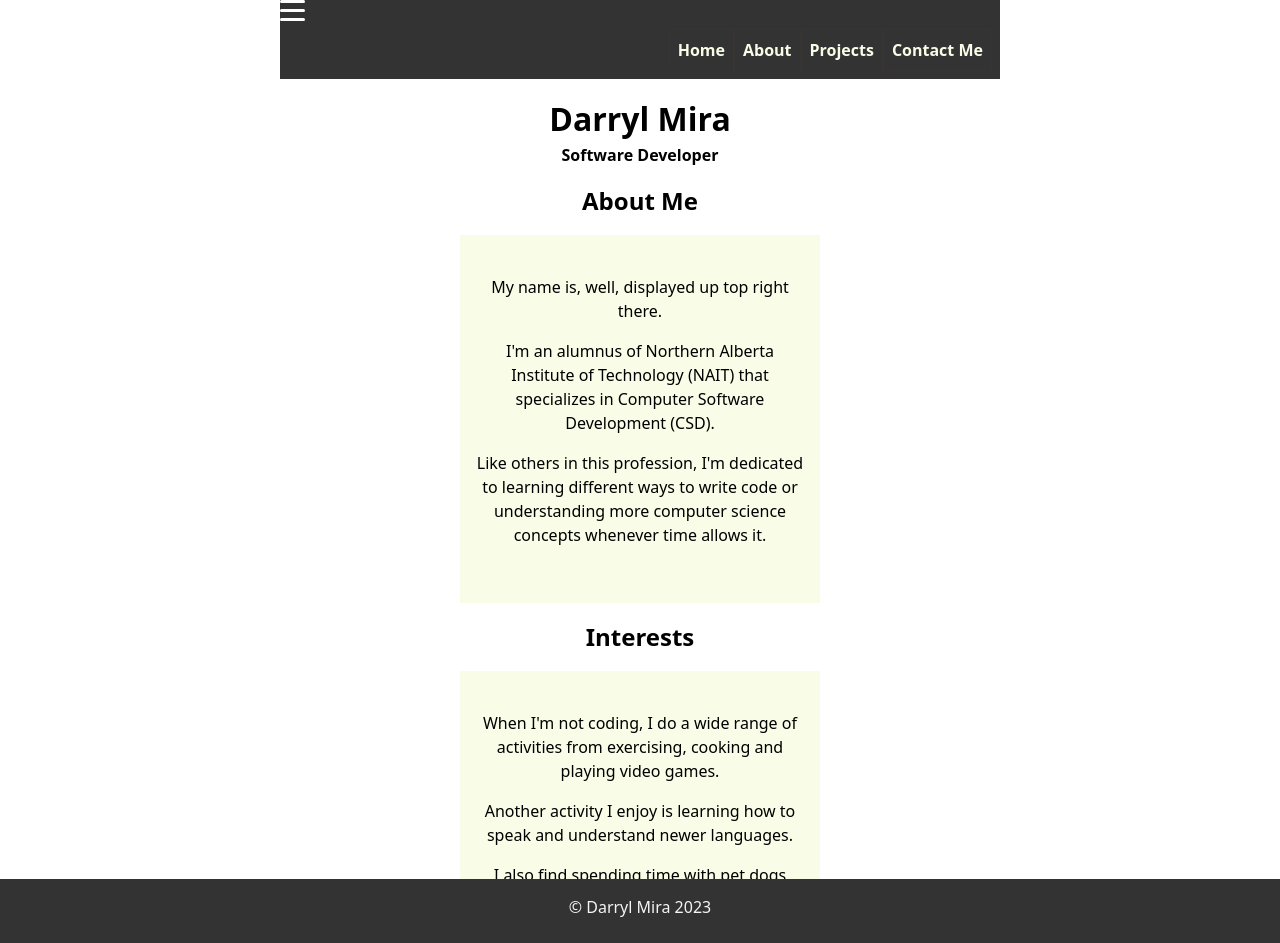
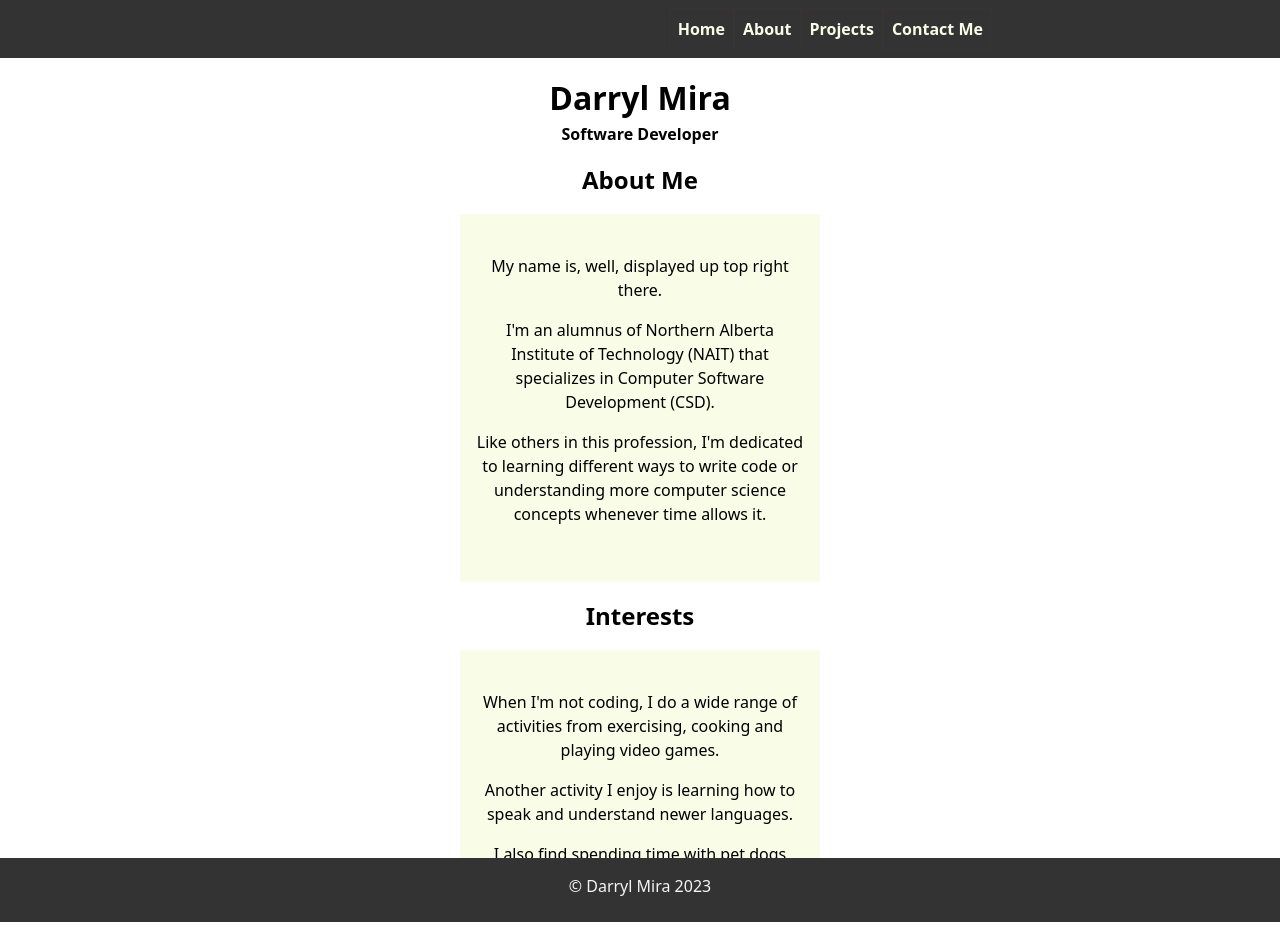
Before and after one commit to dmira1/portfoliodarrylm, a plain HTML site: page about.html in a window 1280 px wide. After the commit the page ends 922 px from the top, so only its background shows below. Drawn offline with Linux system fonts and the light colour scheme.

Commit message:
navbar changes for other views

```diff
--- a/about.html
+++ b/about.html
@@ -9,23 +9,25 @@
     <link rel="stylesheet" href="css/styles.css">
   </head>
   <body>
-    <header class="navContainer">
-      <div class="header">
+    <header>
+      <div class="navContainer">
+        <div class="button">
           <span></span>
-        <div class="hamburger" onclick="toggleMenu(this)">
+          <div id="hamburger">
             <div class="bar1"></div>
             <div class="bar2"></div>
             <div class="bar3"></div>
           </div>
         </div>
-      <nav onclick="toggleMenu(this)">
-        <ul class="navList">
+        <nav id="nav">
+          <ul id="navList">
             <li class="navLink"><a href="index.html">Home</a></li>
             <li class="navLink"><a href="about.html">About</a></li>
             <li class="navLink"><a href="projects.html">Projects</a></li>
             <li class="navLink"><a href="contact.html">Contact Me</a></li>
           </ul>
         </nav>
+      </div>
     </header>
     <section class="mainContainer">
       <h1>Darryl Mira</h1>
```
Also changed, not shown: contact.html (+7 -5 lines), projects.html (+7 -5 lines). Lines whose indentation alone changed are shown as unchanged.
